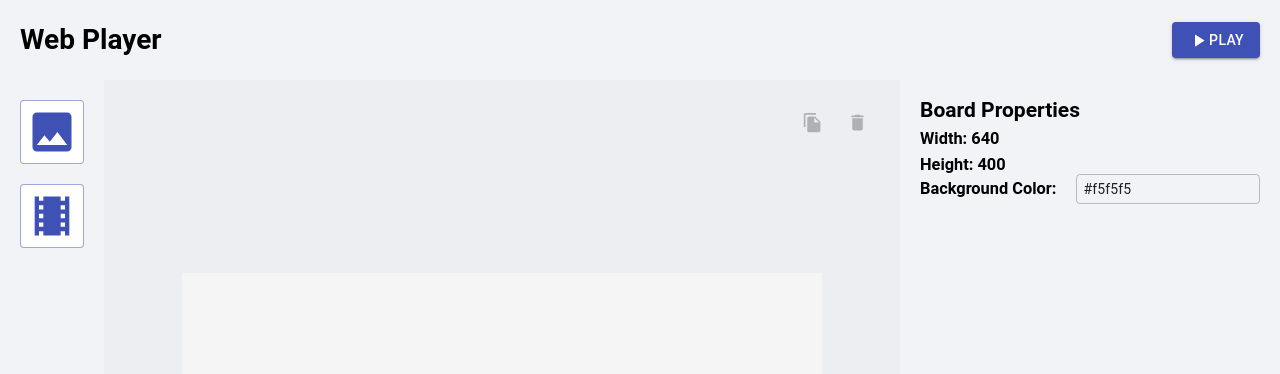
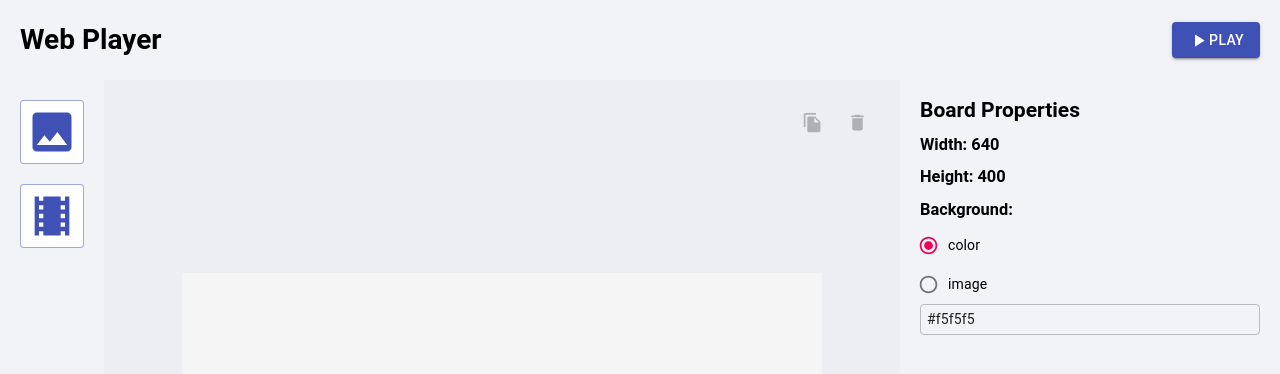
Before and after one commit to MuJungHo/web-signage, a React app: page / in a window 1280 px wide. Shown: the top 374 px of the page. Built offline with nearby package versions, Linux system fonts and the light colour scheme.

Commit message:
畫布背景可設定顏色或圖片

```diff
--- a/src/Editor.js
+++ b/src/Editor.js
@@ -34,8 +34,11 @@ export default () => {
   const [board, setBoard] = React.useState({
     width: window.innerWidth / 2,
     height: window.innerHeight / 2,
-    backgroundColor: '#f5f5f5',
-    backgroundImageId: 0
+    background: {
+      type: 'color',
+      color: '#f5f5f5',
+      imageId: 0
+    }
   })
   const handleAddLayer = type => {
     setLayers([
--- a/src/components/Board.js
+++ b/src/components/Board.js
@@ -3,14 +3,41 @@ import Layer from './Layer'
 export default ({ layers, setLayers, activeLayerID, setActiveLayerID, board }) => {
   const boardRef = React.useRef()
   return (
-    <svg xmlns="http://www.w3.org/2000/svg" version="1.1" width={board.width} height={board.height}
+    <svg xmlns="http://www.w3.org/2000/svg"
+      version="1.1"
+      width={board.width}
+      height={board.height}
       ref={boardRef}
+      // stroke="#f5f5f5"
       style={{ marginTop: 20 }}
     >
-      <rect
-        width={board.width}
-        height={board.height} x="0" y="0" fill={board.backgroundColor}
-        onClick={() => setActiveLayerID()} />
+      {
+        board.background.type === 'color'
+          ?
+          <rect
+            width={board.width}
+            height={board.height} x="0" y="0" fill={board.background.color}
+            onClick={() => setActiveLayerID()}
+          />
+          :
+          board.background.imageId === 0
+            ?
+            <rect
+              width={board.width}
+              height={board.height} x="0" y="0" fill={board.background.color}
+              onClick={() => setActiveLayerID()}
+            />
+            :
+            <image
+              xlinkHref={`./assets/images/${board.background.imageId}.jpg`}
+              x="0"
+              y="0"
+              width={board.width}
+              height={board.height}
+              preserveAspectRatio="xMidYMid slice"
+              onClick={() => setActiveLayerID()}
+            />
+      }
       {
         layers
           .map(layer =>
--- a/src/components/ControlPanel.js
+++ b/src/components/ControlPanel.js
@@ -1,5 +1,11 @@
 import React from 'react'
-import { TextField, Button } from '@material-ui/core'
+import {
+  TextField,
+  Button,
+  Radio,
+  RadioGroup,
+  FormControlLabel
+} from '@material-ui/core'
 import MediaLibrary from './MediaLibrary'
 import { media } from '../medias'
 import ColorPicker from './ColorPicker'
@@ -129,22 +135,71 @@ const VideoProperties = ({ layers, setLayers, activeLayer }) => {
 }
 const BoardProperties = ({ board, setBoard }) => {
   const [isDialogOpen, setDialogOpen] = React.useState(false)
+
   return (
     <div>
       <h2>Board Properties</h2>
-      <h3 style={{ marginTop: 10 }}>{`Width: ${board.width}`}</h3>
-      <h3 style={{ marginTop: 10 }}>{`Height: ${board.height}`}</h3>
-      <div style={{ display: 'flex', alignItems: 'center' }}>
-        <h3 style={{ whiteSpace: 'nowrap' }}>Background Color: </h3>
+      <h3 style={{ margin: '16px 0' }}>{`Width: ${board.width}`}</h3>
+      <h3 style={{ margin: '16px 0' }}>{`Height: ${board.height}`}</h3>
+      <h3 style={{ marginTop: 16, marginBottom: 8 }}>Background: </h3>
+      <RadioGroup aria-label="gender" name="gender1" value={board.background.type} onChange={e => setBoard({
+        ...board,
+        background: {
+          ...board.background,
+          type: e.target.value
+        }
+      })}>
+        <FormControlLabel value="color" control={<Radio />} label="color" />
+        <FormControlLabel value="image" control={<Radio />} label="image" />
+      </RadioGroup>
+      {
+        board.background.type === 'color'
+          ?
           <ColorPicker
-          style={{ marginLeft: 20 }}
-          value={board.backgroundColor}
+            value={board.background.color}
             onChange={color => setBoard({
               ...board,
-            backgroundColor: color.hex
+              background: {
+                ...board.background,
+                color: color.hex
+              }
             })}
           />
+          :
+          <Button variant="contained" color="primary" onClick={() => setDialogOpen(true)}>Open Media Libaray</Button>
+      }
+      {
+        (board.background.type === 'image' && board.background.imageId !== 0) && <div style={{
+          marginTop: 20,
+          display: 'flex'
+        }}>
+          <img
+            style={{
+              maxHeight: 100
+            }}
+            alt="Contemplative Reptile"
+            src={`./assets/images/${board.background.imageId}.jpg`}
+            title="Contemplative Reptile"
+          />
+          <div style={{ marginLeft: 20 }}>
+            <h3 style={{ marginTop: 10 }}>{`Name: ${media('image', board.background.imageId).name}`}</h3>
+            <h3 style={{ marginTop: 10 }}>{`Size: ${media('image', board.background.imageId).size}`}</h3>
+            <h3 style={{ marginTop: 10 }}>{`Type: ${media('image', board.background.imageId).type}`}</h3>
           </div>
+        </div>
+      }
+      <MediaLibrary
+        type="image"
+        isDialogOpen={isDialogOpen}
+        setDialogOpen={setDialogOpen}
+        confirm={id => setBoard({
+          ...board,
+          background: {
+            ...board.background,
+            imageId: id
+          }
+        })}
+      />
     </div>
   )
 }
@@ -162,7 +217,7 @@ export default ({ layers, setLayers, activeLayerID, board, setBoard }) => {
           'image': <ImageProperties activeLayer={activeLayer} layers={layers} setLayers={setLayers} />,
           'video': <VideoProperties activeLayer={activeLayer} layers={layers} setLayers={setLayers} />
         }[activeLayer.data.type]
-          : <BoardProperties board={board} setBoard={setBoard}/>
+          : <BoardProperties board={board} setBoard={setBoard} />
       }
 
     </div>
--- a/src/components/Player.js
+++ b/src/components/Player.js
@@ -48,7 +48,17 @@ export default ({ isDialogOpen, setDialogOpen, layers, board }) => {
       onClose={() => setDialogOpen(false)}
       fullScreen
     >
-      <div style={{ width: '100%', height: '100%', position: 'relative', backgroundColor: board.backgroundColor }}>
+      <div
+        style={{
+          width: '100%',
+          height: '100%',
+          position: 'relative',
+          background: board.background.type === 'color'
+            ? board.background.color
+            : board.background.imageId === 0
+              ? board.background.color
+              : `no-repeat center/100% url(./assets/images/${board.background.imageId}.jpg)`
+        }}>
         {
           layers.map(layer => <Layer key={layer.id} layer={layer} />)
         }
```
Lines whose indentation alone changed are shown as unchanged.
